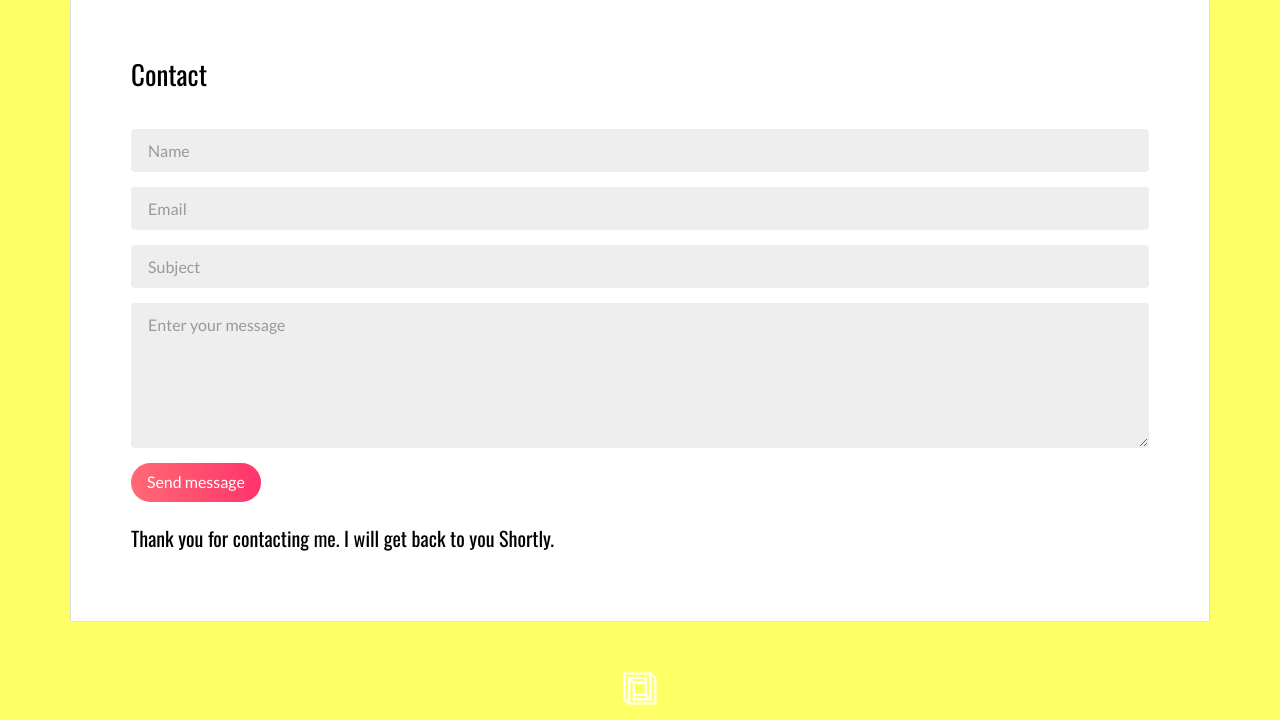
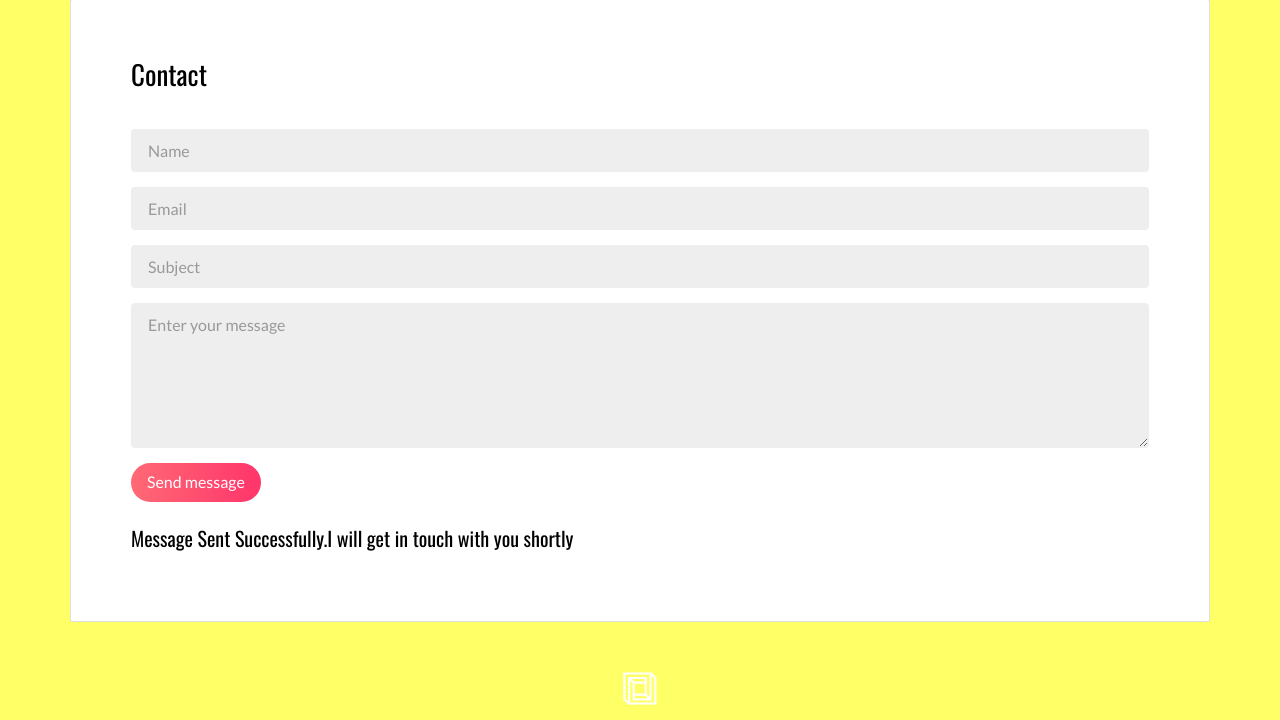
Before and after one commit to mohithsai28/My-Portfolio, a Flask app: template templates/Submitform.html in a window 1280 px wide. Shown: the part 3571-4291 px from the top of the page. Run offline with Flask 2, Linux system fonts and the light colour scheme; the template is opened without the code that fills it, so the values that code supplies are empty.

Commit message:
Changed UI1
Submitform

```diff
--- a/templates/Submitform.html
+++ b/templates/Submitform.html
@@ -208,25 +208,25 @@
         <div class="card">
           <div class="card-block">
             <h2>Contact</h2>
-            <form action="submitform" method="post" class="reveal-content">
-               <div class="form-group">
+
+ <form action="submitform" method="post" class="reveal-content">
+                <div class="form-group">
                 <input name="name" type="text" class="form-control" id="email" placeholder="Name">
               </div>
               <div class="form-group">
-                <input name="email" type="email" class="form-control" id="email" placeholder="Email">
+                <input type="email" class="form-control" id="email" placeholder="Email">
               </div>
               <div class="form-group">
-                <input
-                       name="subject" type="text" class="form-control" id="subject" placeholder="Subject">
+                <input type="text" class="form-control" id="subject" placeholder="Subject">
               </div>
               <div class="form-group">
-                <textarea name="message" class="form-control" rows="5" placeholder="Enter your message"></textarea>
+                <textarea class="form-control" rows="5" placeholder="Enter your message"></textarea>
               </div>
               <div class="form-group">
                 <button type="submit" class=" btn btn-primary">Send message</button>
               </div>
             </form>
-            <h3>Thank you for contacting me. I will get back to you Shortly.</h3>
+              <h3>Message Sent Successfully.I will get in touch with you shortly</h3>
           </div>
         </div>
 
```
